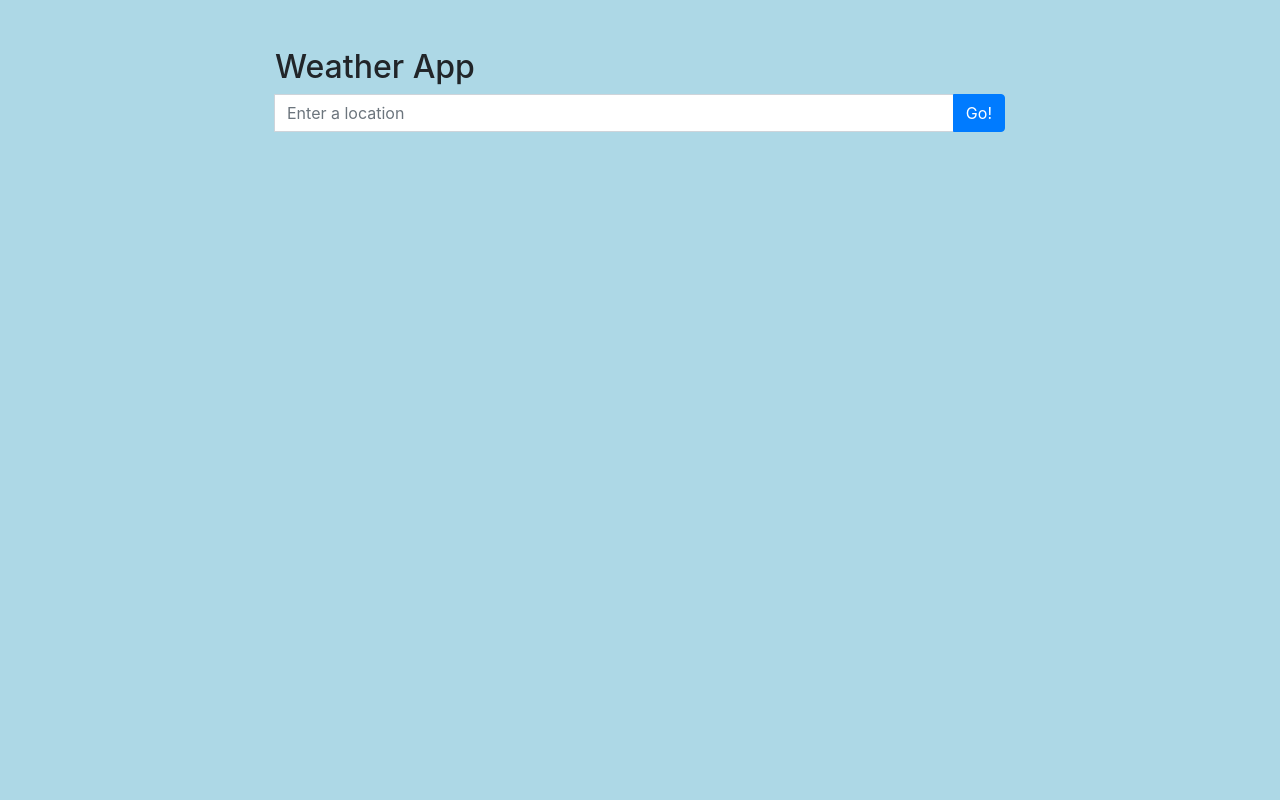
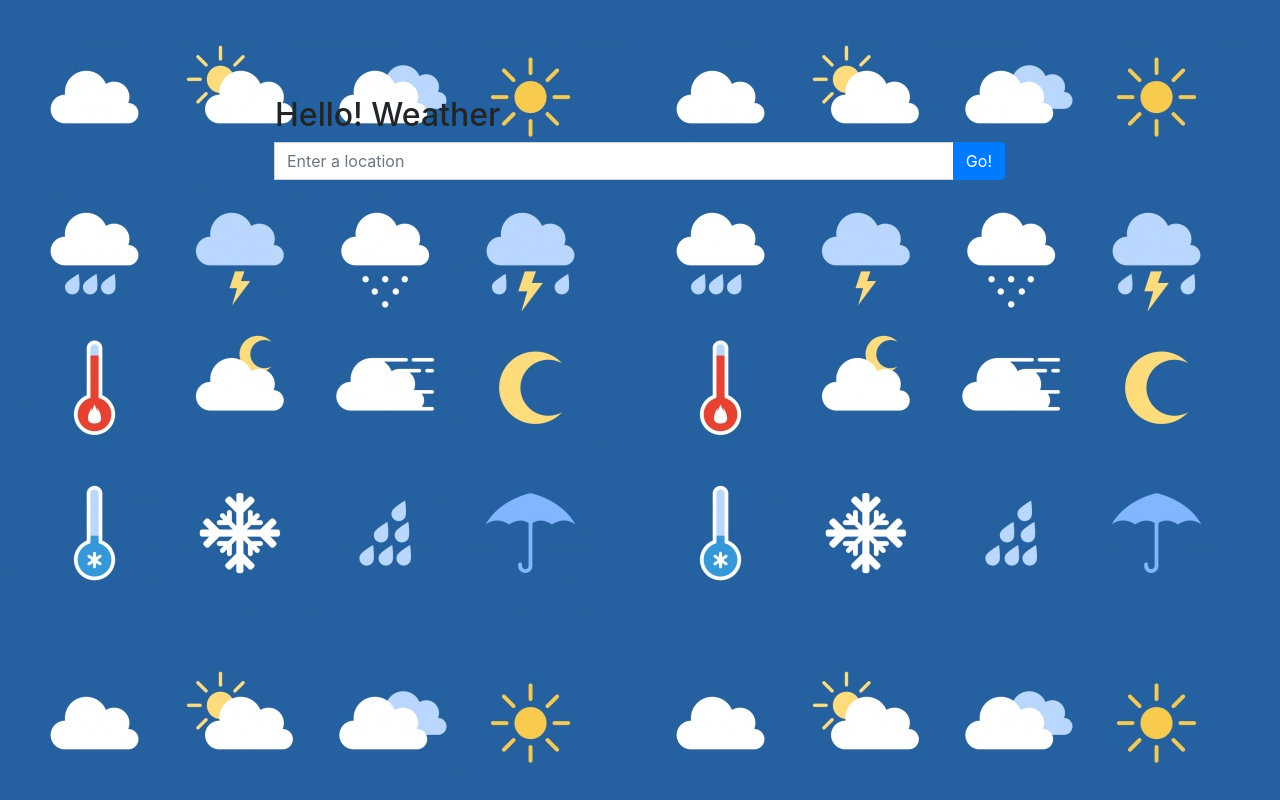
Before and after one commit to Seethal585/jwd-weather-app, a plain HTML site: page index.html in a window 1280 px wide. Drawn offline with nearby package versions, Linux system fonts and the light colour scheme.

Commit message:
final commit

```diff
--- a/index.html
+++ b/index.html
@@ -8,11 +8,13 @@
     <link rel="stylesheet" href="https://stackpath.bootstrapcdn.com/bootstrap/4.5.2/css/bootstrap.min.css"
     integrity="sha384-JcKb8q3iqJ61gNV9KGb8thSsNjpSL0n8PARn9HuZOnIxN0hoP+VmmDGMN5t9UJ0Z" crossorigin="anonymous">
 </head>
-<body style="background-color: lightblue;">
+<body style="background-image:url(/weather1.jpg);">
     <div class="container" >
+        <div class="row mt-5"></div>
+        <div class="row "></div>
         <div class="row my-5 justify-content-center">
             <div class="col-lg-8 col-md-6">
-                <h2>Weather App</h2>
+                <h2>Hello! Weather</h2>
                 <div class="input-group mb-3">
                     <div class="input-group-prepend">
                       <!-- <span class="input-group-text"></span> -->
```
Also changed, not shown: weather1.jpg (added), 1 other file.
